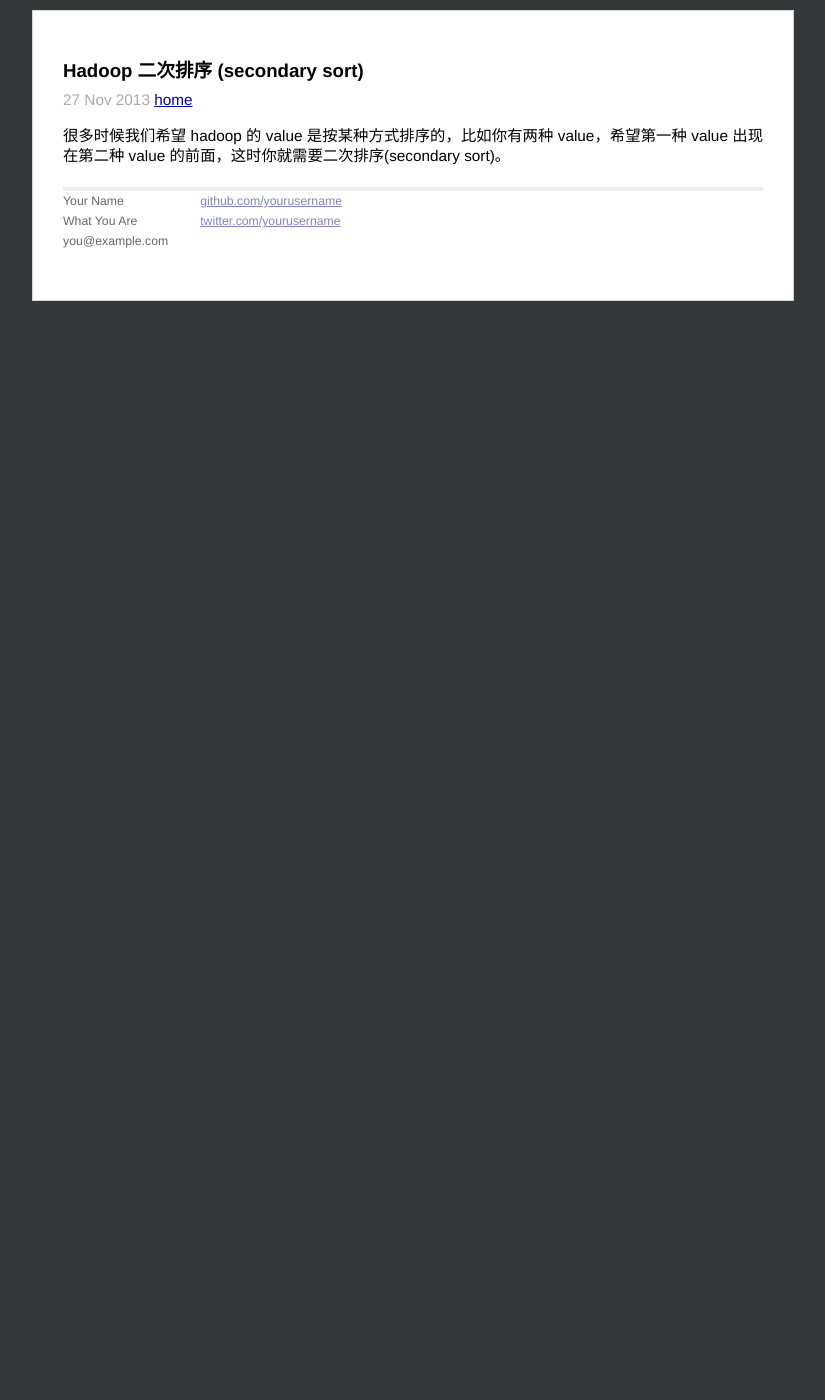
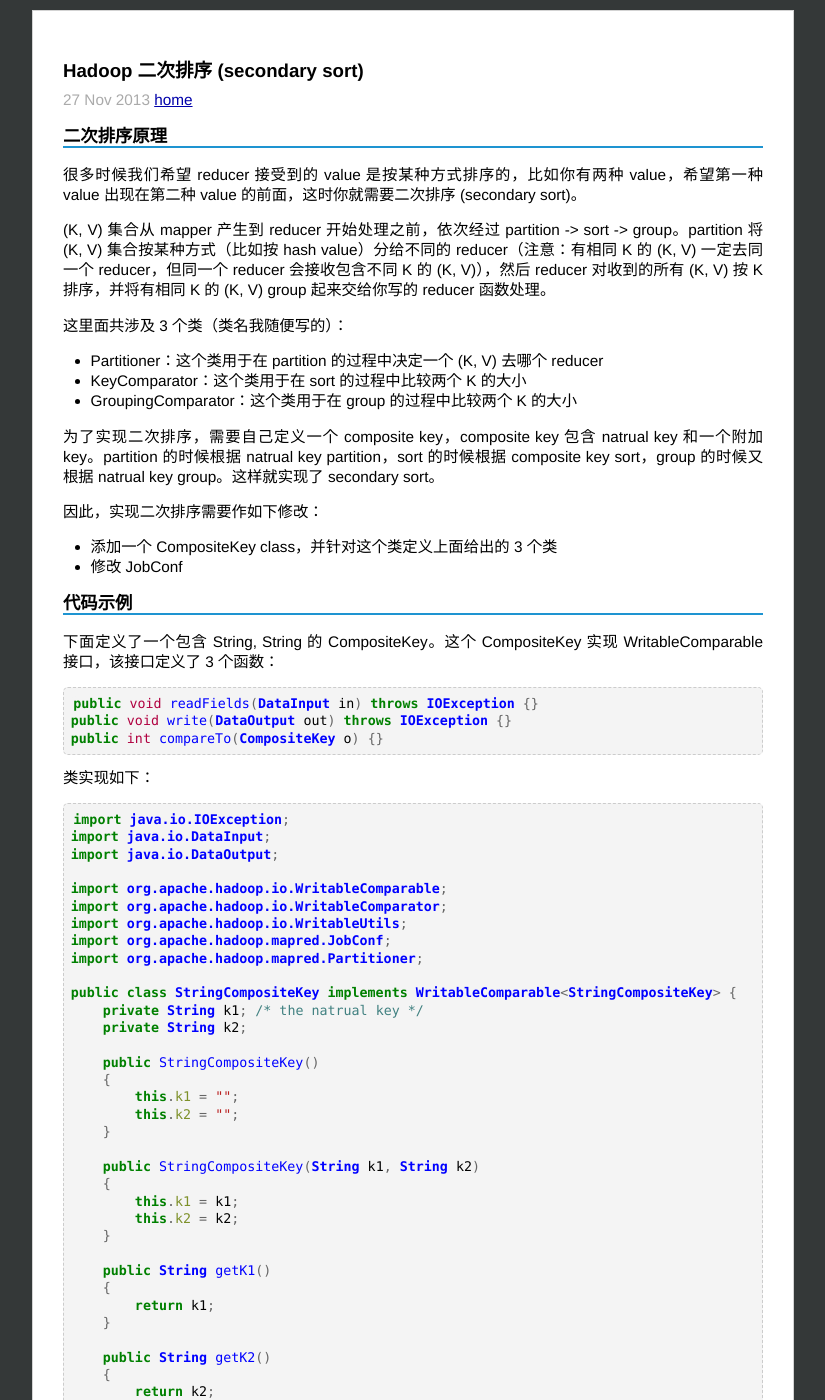
Before and after one commit to chenrushan/chenrushan.github.io, a Jekyll site: the page built from _posts/2013-11-27-hadoop-secondary-sort.markdown, in a window 1280 px wide and 1400 px high. Shown: the whole window, without its empty margins (227-1052 px from the left). Built offline with Jekyll 4.4.1, drawn with Linux system fonts in a browser that asks for light colours; Markdown is read by kramdown in place of the engine named in the settings; some of the changed text lies outside the part shown.

Commit message:
update post hadoop secondary sort

```diff
--- a/_posts/2013-11-27-hadoop-secondary-sort.markdown
+++ b/_posts/2013-11-27-hadoop-secondary-sort.markdown
@@ -3,4 +3,157 @@
 title: Hadoop 二次排序 (secondary sort)
 ---
 
-很多时候我们希望 hadoop 的 value 是按某种方式排序的，比如你有两种 value，希望第一种 value 出现在第二种 value 的前面，这时你就需要二次排序(secondary sort)。
+### 二次排序原理
+
+很多时候我们希望 reducer 接受到的 value 是按某种方式排序的，比如你有两种 value，希望第一种 value 出现在第二种 value 的前面，这时你就需要二次排序 (secondary sort)。
+
+(K, V) 集合从 mapper 产生到 reducer 开始处理之前，依次经过 partition -> sort -> group。partition 将 (K, V) 集合按某种方式（比如按 hash value）分给不同的 reducer（注意：有相同 K 的 (K, V) 一定去同一个 reducer，但同一个 reducer 会接收包含不同 K 的 (K, V)），然后 reducer 对收到的所有 (K, V) 按 K 排序，并将有相同 K 的 (K, V) group 起来交给你写的 reducer 函数处理。
+
+这里面共涉及 3 个类（类名我随便写的）：
+
+* Partitioner：这个类用于在 partition 的过程中决定一个 (K, V) 去哪个 reducer
+* KeyComparator：这个类用于在 sort 的过程中比较两个 K 的大小
+* GroupingComparator：这个类用于在 group 的过程中比较两个 K 的大小
+
+为了实现二次排序，需要自己定义一个 composite key，composite key 包含 natrual key 和一个附加 key。partition 的时候根据 natrual key partition，sort 的时候根据 composite key sort，group 的时候又根据 natrual key group。这样就实现了 secondary sort。
+
+因此，实现二次排序需要作如下修改：
+
+* 添加一个 CompositeKey class，并针对这个类定义上面给出的 3 个类
+* 修改 JobConf
+
+### 代码示例
+
+下面定义了一个包含 String, String 的 CompositeKey。这个 CompositeKey 实现 WritableComparable 接口，该接口定义了 3 个函数：
+
+{% highlight java %}
+public void readFields(DataInput in) throws IOException {}
+public void write(DataOutput out) throws IOException {}
+public int compareTo(CompositeKey o) {}
+{% endhighlight %}
+
+类实现如下：
+
+{% highlight java %}
+import java.io.IOException;
+import java.io.DataInput;
+import java.io.DataOutput;
+
+import org.apache.hadoop.io.WritableComparable;
+import org.apache.hadoop.io.WritableComparator;
+import org.apache.hadoop.io.WritableUtils;
+import org.apache.hadoop.mapred.JobConf;
+import org.apache.hadoop.mapred.Partitioner;
+
+public class StringCompositeKey implements WritableComparable<StringCompositeKey> {
+    private String k1; /* the natrual key */
+    private String k2;
+
+    public StringCompositeKey()
+    {
+        this.k1 = "";
+        this.k2 = "";
+    }
+
+    public StringCompositeKey(String k1, String k2)
+    {
+        this.k1 = k1;
+        this.k2 = k2;
+    }
+
+    public String getK1()
+    {
+        return k1;
+    }
+
+    public String getK2()
+    {
+        return k2;
+    }
+
+    @Override
+    public void readFields(DataInput in) throws IOException
+    {
+        k1 = WritableUtils.readString(in);
+        k2 = WritableUtils.readString(in);
+    }
+
+    @Override
+    public void write(DataOutput out) throws IOException
+    {
+        WritableUtils.writeString(out, k1);
+        WritableUtils.writeString(out, k2);
+    }
+
+    @Override
+    public int compareTo(StringCompositeKey o)
+    {
+        int result = k1.compareTo(o.k1);
+        if (result != 0) {
+            return result;
+        }
+        return k2.compareTo(o.k2);
+    }
+
+    public static class NaturalKeyPartitioner<V>
+        implements Partitioner<StringCompositeKey, V> {
+
+        public void configure(JobConf job) {}
+
+        @Override
+        public int getPartition(StringCompositeKey key, V val,
+                                int numPartitions)
+        {
+            return key.getK1().hashCode() % numPartitions;
+        }
+    }
+
+    public static class CompositeKeyComparator
+        extends WritableComparator {
+
+        protected CompositeKeyComparator() {
+            super(StringCompositeKey.class, true);
+        }
+
+        @Override
+        public int compare(WritableComparable w1, WritableComparable w2) {
+            StringCompositeKey ck1 = (StringCompositeKey)w1;
+            StringCompositeKey ck2 = (StringCompositeKey)w2;
+            return ck1.compareTo(ck2);
+        }
+    }
+
+    public static class NaturalKeyGroupingComparator
+        extends WritableComparator {
+
+        protected NaturalKeyGroupingComparator() {
+            super(StringCompositeKey.class, true);
+        }
+
+        @Override
+        public int compare(WritableComparable w1, WritableComparable w2) {
+            StringCompositeKey ck1 = (StringCompositeKey)w1;
+            StringCompositeKey ck2 = (StringCompositeKey)w2;
+            return ck1.getK1().compareTo(ck2.getK2());
+        }
+    }
+}
+{% endhighlight %}
+
+相应的 JobConf 中的修改包括：
+
+{% highlight java %}
+public static void
+main(String[] args) throws Exception
+{
+    ... ...
+
+    job.setMapOutputKeyClass(StringCompositeKey.class);
+
+    job.setPartitionerClass(NaturalKeyPartitioner.class);
+    job.setOutputValueGroupingComparator(NaturalKeyGroupingComparator.class);
+    job.setOutputKeyComparatorClass(CompositeKeyComparator.class);
+
+    ... ...
+}
+{% endhighlight %}
```
